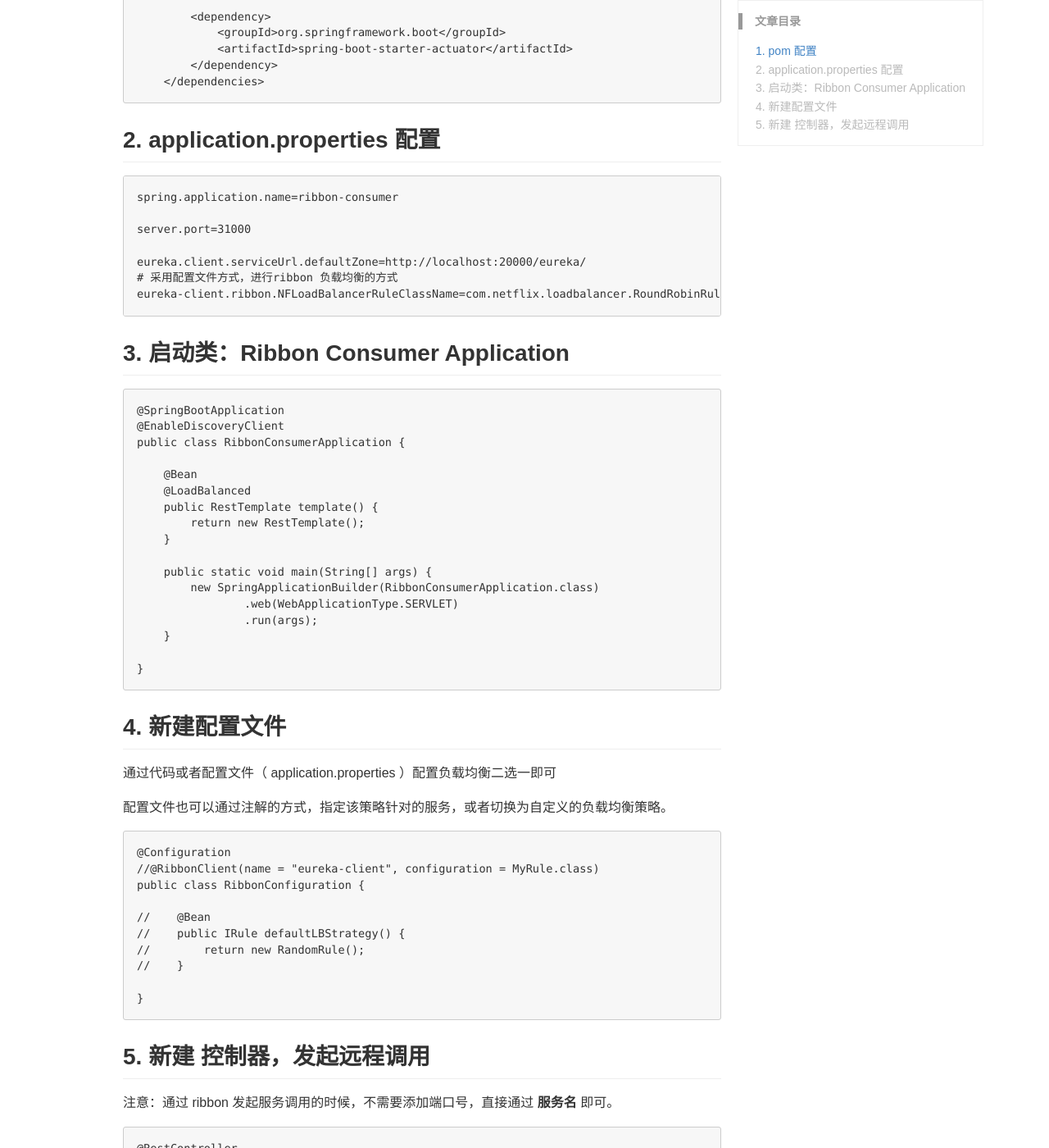
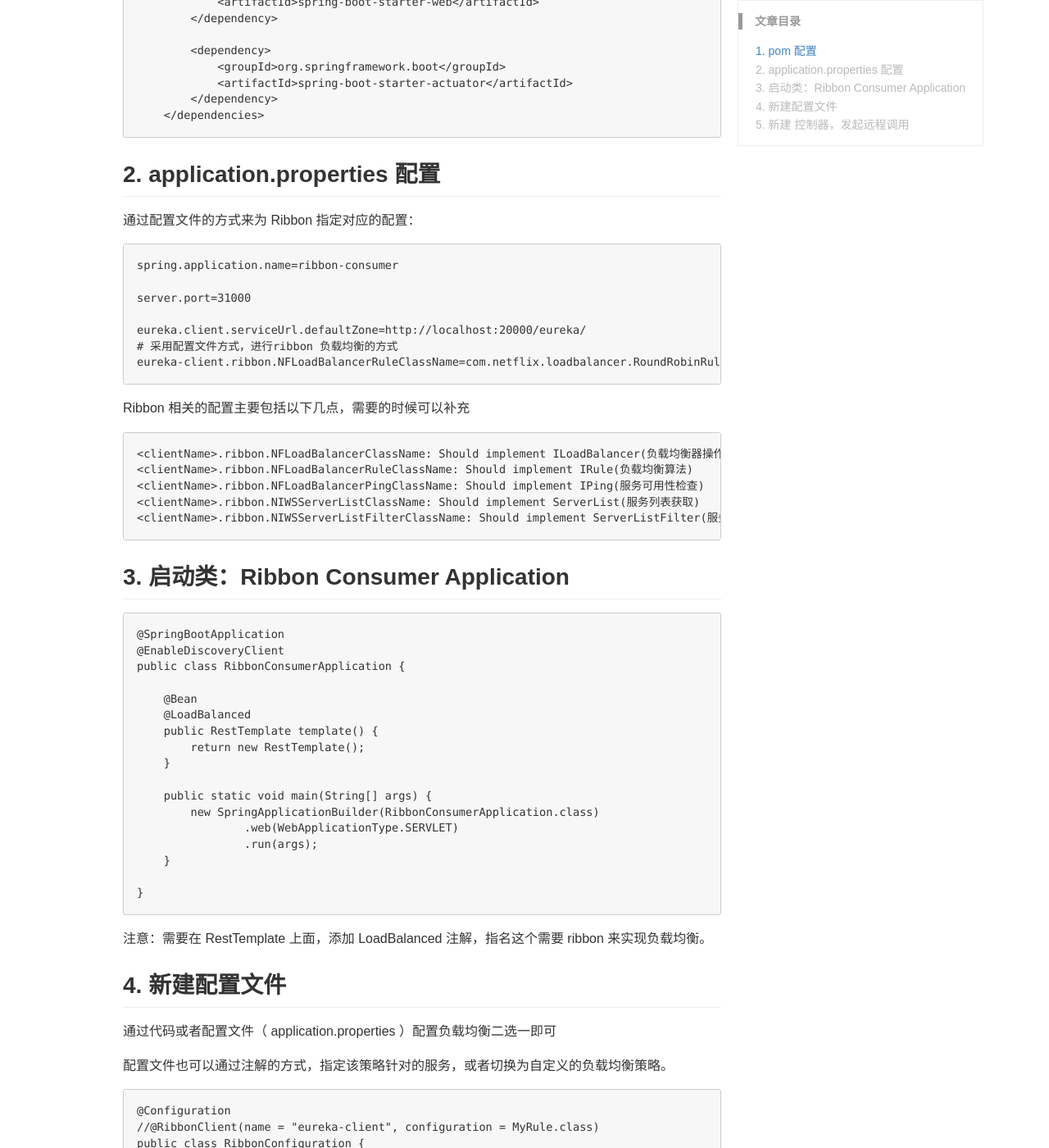
Before and after one commit to piterjia/piterjia.github.io, a Jekyll site: the page built from _posts/miniservice/2020-06-08-micro-service-ribbon-example.md, in a window 1280 px wide and 1400 px high, scrolled down 655 px. Shown: the whole window at 82% size. Built offline with Jekyll 4.4.1, drawn with Linux system fonts in a browser that asks for light colours; some web fonts are replaced; comment, search, counter and statistics services are not loaded; some of the changed text lies outside the part shown.

Commit message:
Ribbon 使用案例优化

````diff
--- a/_posts/miniservice/2020-06-08-micro-service-ribbon-example.md
+++ b/_posts/miniservice/2020-06-08-micro-service-ribbon-example.md
@@ -10,6 +10,9 @@ keywords: Ribbon, spring Cloud, distributed, micro service
 
 
 ## 1. pom 配置
+
+导入eureka-client、ribbon、web 等相关的包。
+
 ```
     <dependencies>
         <dependency>
@@ -35,6 +38,9 @@ keywords: Ribbon, spring Cloud, distributed, micro service
 ```
 
 ## 2. application.properties 配置
+
+通过配置文件的方式来为 Ribbon 指定对应的配置：
+
 ```
 spring.application.name=ribbon-consumer
 
@@ -43,6 +49,15 @@ server.port=31000
 eureka.client.serviceUrl.defaultZone=http://localhost:20000/eureka/
 # 采用配置文件方式，进行ribbon 负载均衡的方式
 eureka-client.ribbon.NFLoadBalancerRuleClassName=com.netflix.loadbalancer.RoundRobinRule
+```
+
+Ribbon 相关的配置主要包括以下几点，需要的时候可以补充
+```
+<clientName>.ribbon.NFLoadBalancerClassName: Should implement ILoadBalancer(负载均衡器操作接口)
+<clientName>.ribbon.NFLoadBalancerRuleClassName: Should implement IRule(负载均衡算法)
+<clientName>.ribbon.NFLoadBalancerPingClassName: Should implement IPing(服务可用性检查)
+<clientName>.ribbon.NIWSServerListClassName: Should implement ServerList(服务列表获取)
+<clientName>.ribbon.NIWSServerListFilterClassName: Should implement ServerList­Filter(服务列表的过滤)
 ```
 
 ## 3. 启动类：Ribbon Consumer Application
@@ -66,6 +81,8 @@ public class RibbonConsumerApplication {
 
 }
 ```
+
+注意：需要在 RestTemplate 上面，添加 LoadBalanced 注解，指名这个需要 ribbon 来实现负载均衡。
 
 ## 4. 新建配置文件
 通过代码或者配置文件（ application.properties ）配置负载均衡二选一即可
````
